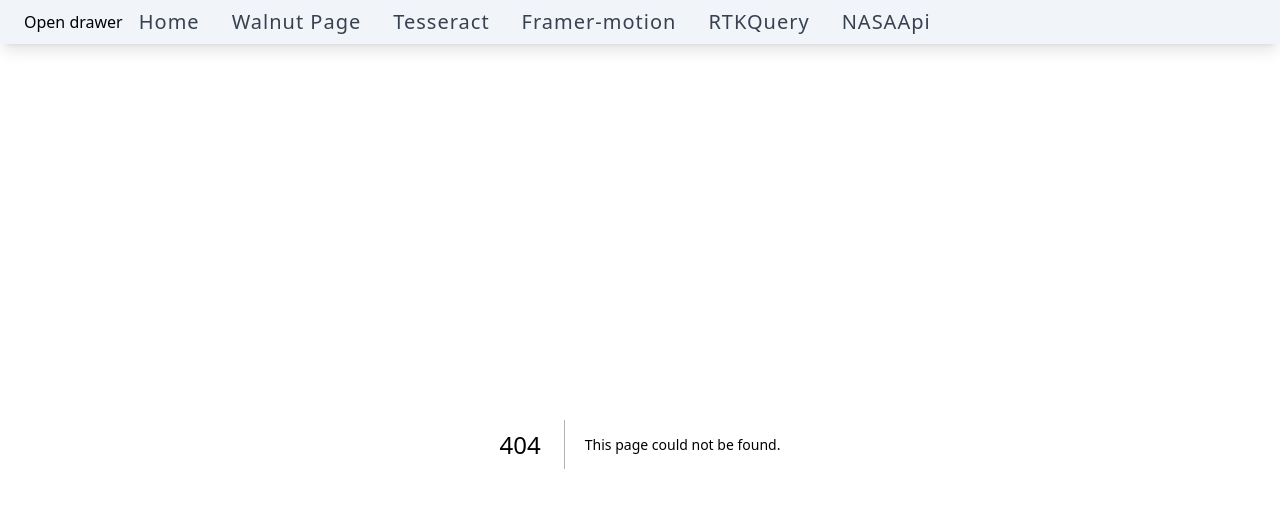
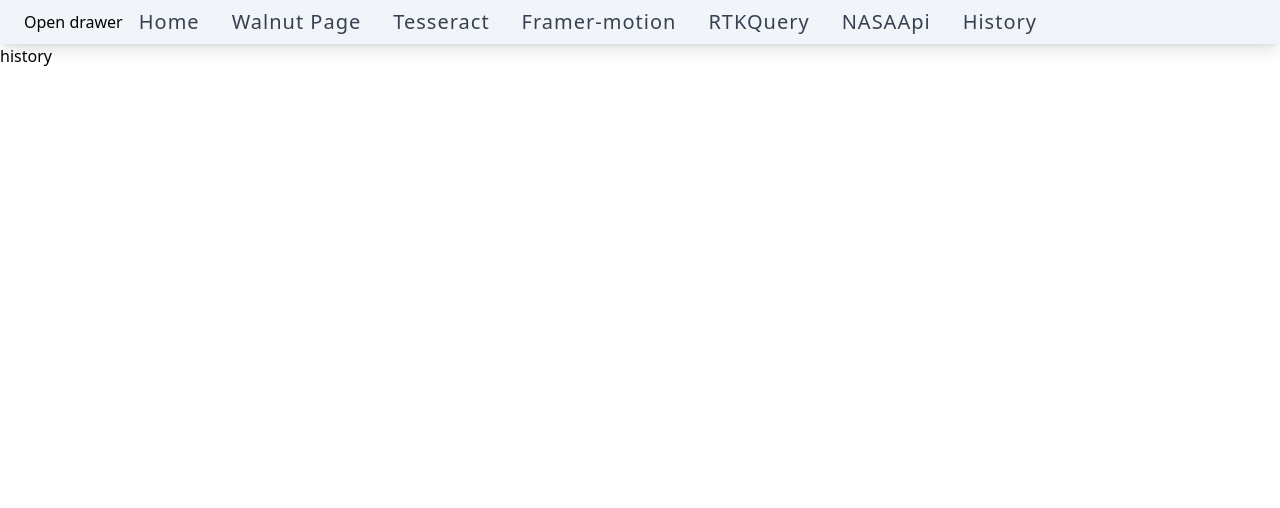
Before and after one commit to iliafilimonov1/portfolio-app, a Next.js app: page /History in a window 1280 px wide. Before the commit this address had no page. Shown: the top 508 px of the page. Built offline with nearby package versions, Linux system fonts and the light colour scheme.

Commit message:
completed

```diff
--- a/src/components/Navigation/Navigation.tsx
+++ b/src/components/Navigation/Navigation.tsx
@@ -14,6 +14,7 @@ const navItems: NavItem[] = [
   { label: 'Framer-motion', link: '/FramerMotion' },
   { label: 'RTKQuery', link: '/RTKQuery' },
   { label: 'NASAApi', link: '/NasaApi' },
+  { label: 'History', link: '/History' },
 ];
 const Navigation: React.FC = () => {
   const router = useRouter();
--- /dev/null
+++ b/src/pages/History.tsx
@@ -0,0 +1,7 @@
+import React from 'react';
+
+const History: React.FC = () => (
+  <div>history</div>
+);
+
+export default History;
```
Also changed, not shown: 1 other file (tests, documents, lock files or other folders).
